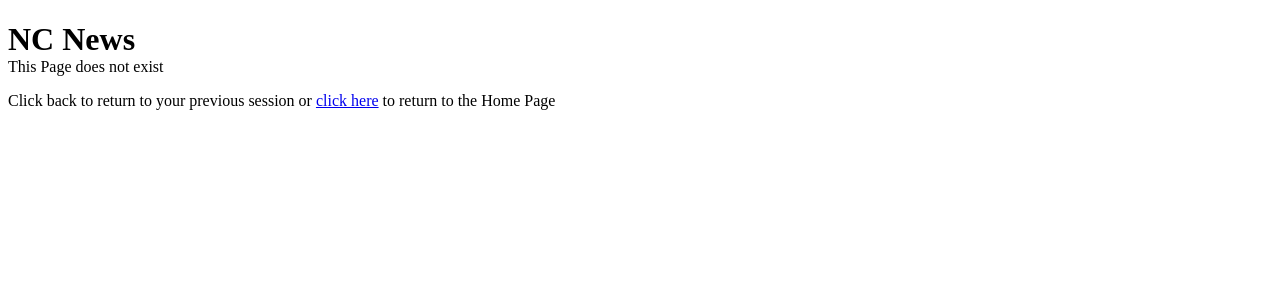
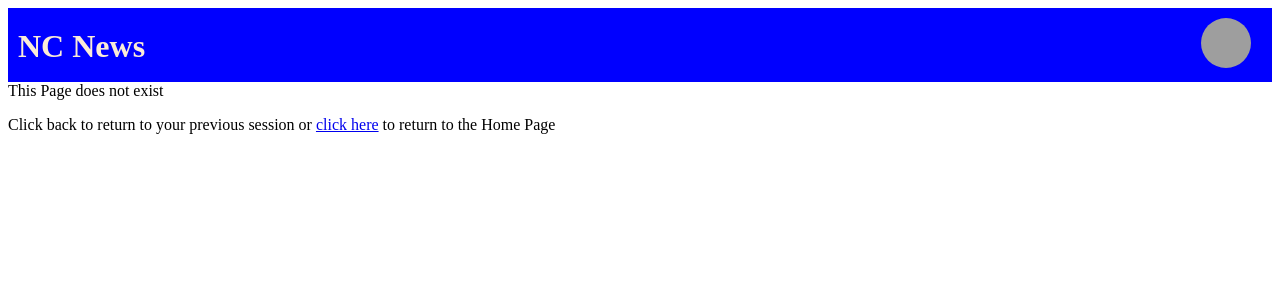
Before and after one commit to Ben04051/nc-news, a React (Vite) app: page /article/1/1 in a window 1280 px wide. Shown: the top 300 px of the page. Built offline with nearby package versions, Linux system fonts and the light colour scheme; grey boxes are pictures that could not be loaded.

Commit message:
updated header and added additional links

```diff
--- a/src/Components/App.jsx
+++ b/src/Components/App.jsx
@@ -14,8 +14,8 @@ function App() {
 
   return (
     <>
+      <UserContext.Provider value={loggedInUser}>
       <Header/>
-      <UserContext.Provider value={loggedInUser}>
       <Routes>
         <Route path="/" element ={<HomePage/>} />
         <Route path="/topics/:topic_query" element={<HomePage />} />
--- a/src/Components/ArticleCard.jsx
+++ b/src/Components/ArticleCard.jsx
@@ -4,14 +4,13 @@ import {Link} from "react-router-dom"
 export default function ArticleCard ({article, topic, yearsSincePosted}){
 
     return (
-    <Link key={article.article_id} to={`/article/${article.article_id}`}>
             <li key = {article.article_id} className="article-card">
-                <img src ={article.article_img_url} alt={`Image relating to ${article.topic}`}/>
-                <main >{article.title}</main>
+            <Link key={`${article.article_id} img`} to={`/article/${article.article_id}`}>  <img src ={article.article_img_url} alt={`Image relating to ${article.topic}`}/> </Link>
+            <Link key={`${article.article_id} main`} to={`/article/${article.article_id}`}>    <main >{article.title}</main> </Link>
                 <footer></footer>
                 <footer></footer>
                 <footer>votes: {article.votes} | Comments: {article.comment_count}</footer>
                 <footer>{yearsSincePosted} years ago | {article.topic} </footer>
             </li>
-            </Link>)
+            )
         }
--- a/src/Components/GetArticle.jsx
+++ b/src/Components/GetArticle.jsx
@@ -1,7 +1,8 @@
-import {useParams} from "react-router-dom"
+import {useParams, Link} from "react-router-dom"
 import { editVotes, getArticle, getAuthorName} from "../../utils/utils"
 import { useEffect, useState } from "react"
 import ErrorPage from "./ErrorPage"
+
 
 export default function GetArticle () {
     const {article_id} = useParams()
@@ -56,7 +57,7 @@ export default function GetArticle () {
 
 
     return <div>
-        <p className ="topic">{articleInfo.topic}</p>
+        <Link key={articleInfo.topic} to={`/topics/${articleInfo.topic}`}><p className ="topic">{articleInfo.topic}</p> </Link>
         <h2>{articleInfo.title}</h2>
         <img src={articleInfo.article_img_url} alt={`Image relating to ${articleInfo.topic}`} />
         <footer>
--- /dev/null
+++ b/src/Components/Header.css
@@ -0,0 +1,30 @@
+
+.header-container {
+    display: flex;
+    background-color: blue;
+  }
+
+  .left-box {
+    flex: 9.5;
+    padding: 10px;
+  }
+
+  .right-box {
+    flex: 0.5;
+    padding: 10px;
+  }
+
+
+.profile-picture {
+    border-radius: 50%;
+    height: 50px;
+    width: 50px;
+    text-align: right;
+    padding-right: 0px;
+  }
+
+  h1 {
+    margin-top: 10px;
+    color: antiquewhite;
+    text-decoration: none;
+  }
--- a/src/Components/Header.jsx
+++ b/src/Components/Header.jsx
@@ -1,3 +1,17 @@
+import UserContext from  '../contexts/UserContext'
+import {useContext} from 'react'
+import './Header.css'
+import {Link} from "react-router-dom"
+
+
 export default function Header() {
-    return <h1>NC News</h1>
+    const loggedInUser=useContext(UserContext)
+    return <div className='header-container'>
+        <div className='left-box'>
+        <Link key="Home" to={"/"} style={{textDecoration: 'none'}}><h1>NC News</h1> </Link>
+        </div>
+        <div className='right-box'>
+        <img className="profile-picture" src={loggedInUser.avatar_url} alt="your profile picture"></img>
+        </div>
+    </div>
 }
--- a/src/Components/SortFilter.jsx
+++ b/src/Components/SortFilter.jsx
@@ -31,13 +31,13 @@ function updateOrderQuery(event) {
 
     return (
     <form onSubmit={handleQueries}>
-        <label htmlFor="sort-by">Sort by:</label>
+        <label htmlFor="sort-by">Sort by: </label>
         <select required id="sort-by" onChange={updateSortQuery}  value={selectedSortQuery || "created_at"}>
         <option value="created_at">Date</option>
         <option value="comment_count">Comment count</option>
         <option value="votes">Votes</option>
         </select>
-        <label htmlFor="order">Order:</label>
+        <label htmlFor="order"> Order: </label>
         <select required id="order" onChange={updateOrderQuery} value={selectedOrderQuery || "desc"}>
         <option value="desc">Descending</option>
         <option value="asc">Ascending</option>
--- a/src/Components/TopicSelector.jsx
+++ b/src/Components/TopicSelector.jsx
@@ -15,10 +15,10 @@ export default function TopicSelector({setTopic, topics}) {
 
     return(<div className="topic-select-container">
     <ul name="topics" id="topics" onChange={selectTopic}>
-     <li> <Link key="All" to="/">All</Link> </li>
+     <li> <Link  key="All" to="/">All</Link> </li>
       {topics.map((topic) => (
        <li key={topic.slug} value={topic.slug}>
-          <Link key= {`${topic.slug}`} to={`/topics/${topic.slug}`} >{topic.slug}</Link>
+          <Link  key= {`${topic.slug}`} to={`/topics/${topic.slug}`}>{topic.slug}</Link>
         </li>
       ))}
     </ul>
```
Also changed, not shown: src/Components/articlePage.css (+11 -0 lines).
